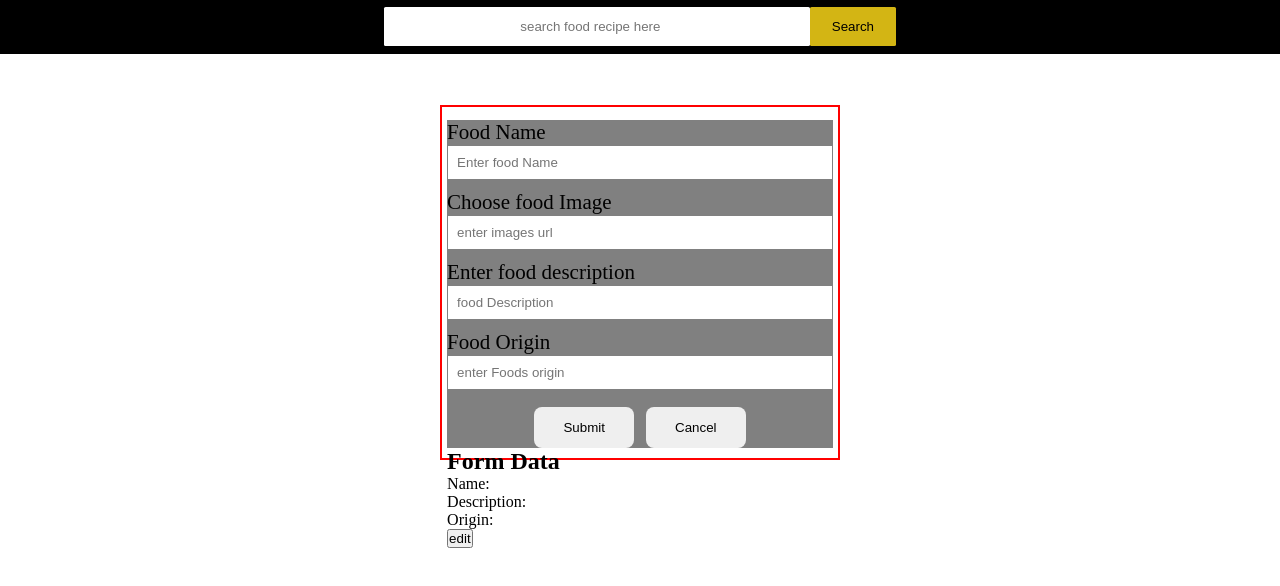
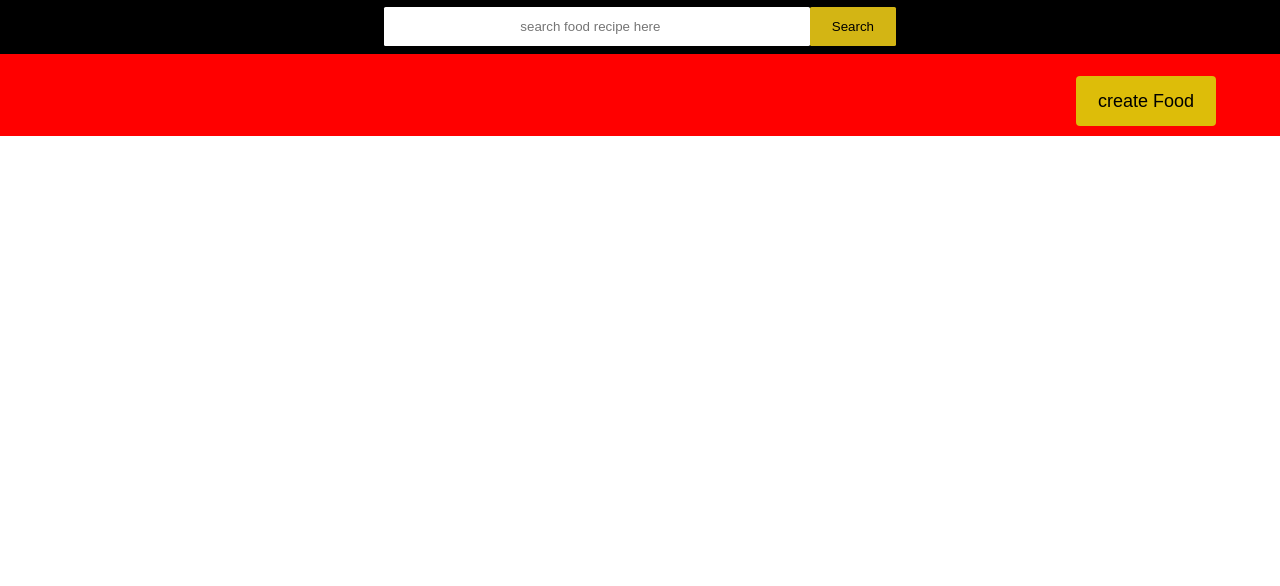
Before and after one commit to MALWICK/Recipe-app, a React (Create React App) app: page / in a window 1280 px wide. Shown: the top 586 px of the page. Built offline with nearby package versions, Linux system fonts and the light colour scheme; a web font is replaced by a local one.

Commit message:
created editable form

```diff
--- a/src/App.css
+++ b/src/App.css
@@ -9,7 +9,7 @@
 }
 
 .app__bg {
-  background: url("../src/assets/bg.png");
+  background: url('../src/assets/bg.png');
   background-position: center;
   background-size: cover;
   background-repeat: repeat;
--- /dev/null
+++ b/src/Atoms/FoodFormCaller.jsx
@@ -0,0 +1,14 @@
+/* eslint-disable react/prop-types */
+import './button.css';
+
+function Button({ text, onClick }) {
+  return (
+    <div>
+      <button type="button" className="cust-button" onClick={onClick}>
+        {text}
+      </button>
+    </div>
+  );
+}
+
+export default Button;
--- /dev/null
+++ b/src/Atoms/button.css
@@ -0,0 +1,15 @@
+.cust-button {
+  width: 140px;
+  height: 50px;
+  border: none;
+  outline: none;
+  border-radius: 4px;
+  font-size: 18px;
+  background-color: #ddbd09;
+  transition: 300ms ease-in;
+}
+
+.cust-button:hover {
+  cursor: pointer;
+  background-color: #a38d0e;
+}
--- a/src/components/FoodForm/FoodForm.jsx
+++ b/src/components/FoodForm/FoodForm.jsx
@@ -1,14 +1,16 @@
-/* eslint-disable jsx-a11y/label-has-associated-control */
 import React from 'react';
 import './foodForm.css';
 import { useDataContext } from '../../constext/DataContext';
 
 function FoodForm() {
-  const { handleSubmit, values, editValues } = useDataContext();
+  /*   const { handleSubmit, values, editValues } = useDataContext(); */
+  const { handleSubmit, ClosePup } = useDataContext();
   return (
+    <div className="disForm">
       <div className="foodform">
         <form className="form" id="foodForm" onSubmit={handleSubmit}>
           <div className="food__name">
+            <div className="closer" />
             <div className="foodn">
               <p>Food Name</p>
             </div>
@@ -59,12 +61,12 @@ function FoodForm() {
             <button type="submit" className="submit">
               Submit
             </button>
-          <button type="button" className="cancel">
+            <button type="button" className="cancel" onClick={ClosePup}>
               Cancel
             </button>
           </div>
         </form>
-      {Object.keys(values).length > 0 && (
+        {/* {Object.keys(values).length > 0 && (
           <div className="data">
             <h2>Form Data</h2>
             <p>Name: {values.name}</p>
@@ -75,7 +77,8 @@ function FoodForm() {
               edit
             </button>
           </div>
-      )}
+        )} */}
+      </div>
     </div>
   );
 }
--- a/src/components/FoodForm/foodForm.css
+++ b/src/components/FoodForm/foodForm.css
@@ -1,15 +1,31 @@
+.disForm {
+  width: 100vw;
+  height: 100vh;
+  display: flex;
+  align-items: center;
+  justify-content: center;
+  flex-direction: column;
+  background-color: #f7f7f76c;
+  position: absolute;
+  z-index: 1;
+}
+
 .foodform {
-  margin: 0 auto;
-  width: 400px;
-  height: 355px;
-  border: 2px solid red;
-  margin-top: 4%;
-  padding: 0.4%;
+  width: 500px;
+  padding: 0.9%;
+  border-radius: 0.9rem;
+  background-color: #ecd3d3;
 }
 
 .form {
   width: 100%;
-  background-color: grey;
+  height: 375px;
+  display: flex;
+  align-items: center;
+  justify-content: center;
+  flex-direction: column;
+  border-radius: 0.4rem;
+  background-color: white;
 }
 
 .food__name {
@@ -24,12 +40,14 @@
   padding: 9px;
   outline: none;
   border: 1px solid grey;
+  border-radius: 0.4rem;
 }
 
 .img__upload {
   width: 100%;
   margin-bottom: 10px;
   font-size: 21px;
+  border-radius: 0.4rem;
 }
 
 .inputer__img {
@@ -37,6 +55,7 @@
   display: flex;
   align-items: center;
   justify-content: space-between;
+  border-radius: 0.4rem;
 }
 
 .img__in {
@@ -44,6 +63,7 @@
   padding: 9px;
   outline: none;
   border: 1px solid grey;
+  border-radius: 0.4rem;
 }
 
 .upl {
@@ -71,6 +91,7 @@
   padding: 9px;
   outline: none;
   border: 1px solid grey;
+  border-radius: 0.4rem;
 }
 
 .origin {
@@ -84,6 +105,7 @@
   padding: 9px;
   outline: none;
   border: 1px solid grey;
+  border-radius: 0.4rem;
 }
 
 .actions {
--- a/src/constext/DataContext.jsx
+++ b/src/constext/DataContext.jsx
@@ -8,6 +8,7 @@ const DataContext = createContext({});
 export function DataProvider({ children }) {
   const [values, setValues] = useState({ id: v4() });
   /*   console.log(values); */
+  const [open, setOpen] = useState(false);
 
   const handleSubmit = (e) => {
     e.preventDefault();
@@ -15,7 +16,6 @@ export function DataProvider({ children }) {
     const formData = Object.fromEntries(data.entries());
 
     setValues((prev) => ({ ...prev, ...formData }));
-    /*  console.log(formData); */
 
     // Store the values in local storage
     localStorage.setItem('formData', JSON.stringify(formData));
@@ -25,14 +25,17 @@ export function DataProvider({ children }) {
     // Retrieve the data from local storage on component mount
     const formData = localStorage.getItem('formData');
     if (formData) {
-      /*   setValues(JSON.parse(formData)); */
       setValues((prev) => ({ ...prev, ...JSON.parse(formData) }));
-      /*  console.log(JSON.parse(formData)); */
       // Do something with the retrieved data
     }
   }, []);
 
   console.log({ values });
+
+  const ClosePup = (e) => {
+    e.preventDefault();
+    setOpen(false);
+  };
 
   const editValues = () => {
     console.log(values.id);
@@ -40,7 +43,15 @@ export function DataProvider({ children }) {
 
   return (
     <DataContext.Provider
-      value={{ setValues, values, handleSubmit, editValues }}
+      value={{
+        setValues,
+        values,
+        handleSubmit,
+        editValues,
+        open,
+        setOpen,
+        ClosePup,
+      }}
     >
       {children}
     </DataContext.Provider>
--- a/src/pages/Food/Food.jsx
+++ b/src/pages/Food/Food.jsx
@@ -1,14 +1,26 @@
 import React from 'react';
+import { useDataContext } from '../../constext/DataContext';
 import './food.css';
 import SearchNavber from '../../components/nav/searchNavber';
+import Button from '../../Atoms/FoodFormCaller';
 import FoodForm from '../../components/FoodForm/FoodForm';
 
 function Food() {
+  const { open, setOpen } = useDataContext();
   return (
     <div>
+      {open && <FoodForm />}
       <div className="foodContainer">
         <SearchNavber />
-        <FoodForm />
+        <div className="food-container__inner">
+          <div className="button-conatiner">
+            <Button
+              text="create Food"
+              className="custom__button"
+              onClick={() => setOpen(true)}
+            />
+          </div>
+        </div>
       </div>
     </div>
   );
--- a/src/pages/Food/food.css
+++ b/src/pages/Food/food.css
@@ -0,0 +1,28 @@
+.foodContainer {
+  width: 100%;
+  display: flex;
+  align-items: center;
+  justify-content: center;
+  flex-direction: column;
+}
+
+.food-container__inner {
+  width: 100%;
+  display: flex;
+  align-items: center;
+  justify-content: center;
+  flex-direction: column;
+  background-color: red;
+  /*   background-color: aqua; */
+}
+
+.button-conatiner {
+  width: 90%;
+  height: 70px;
+  display: flex;
+  margin: 0 auto;
+  align-items: center;
+  justify-content: flex-end;
+  margin-top: 1%;
+  /*  background-color: red; */
+}
```
Lines whose indentation alone changed are shown as unchanged.
